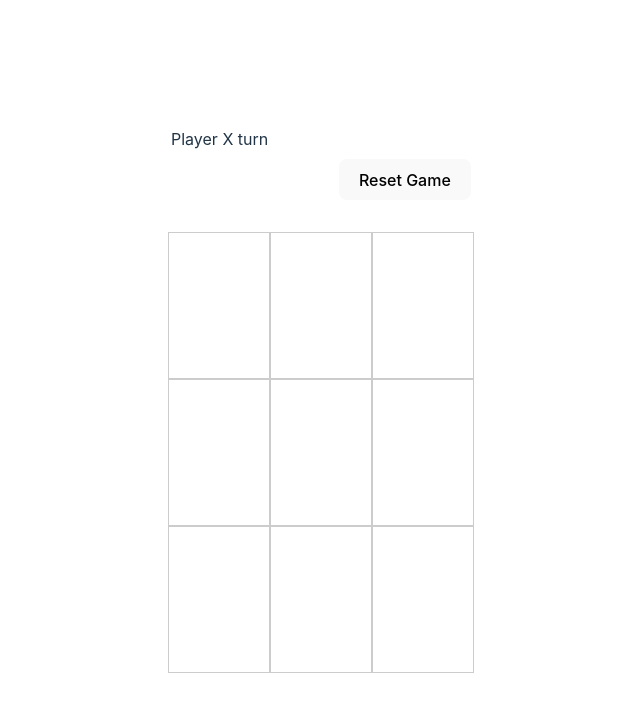
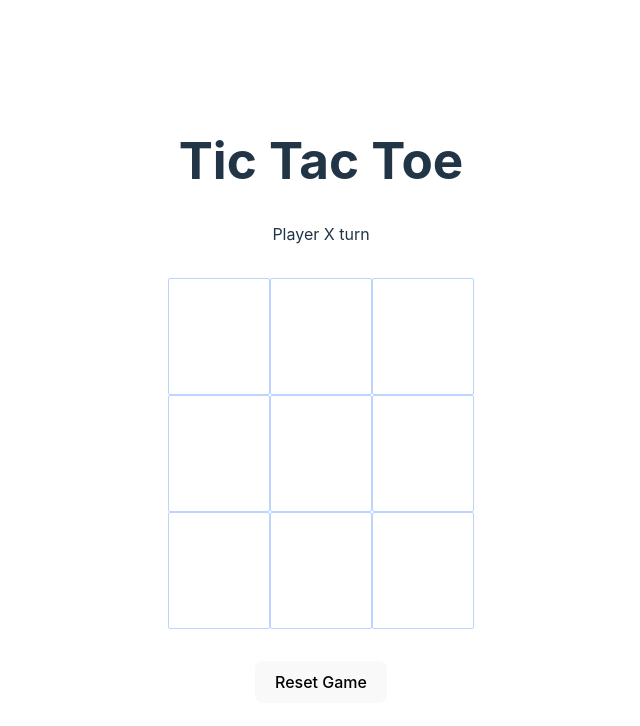
Before and after one commit to gacheruevans/tic-tac-toe, a React (Vite) app: page / in a window 1280 px wide. Shown: the top 726 px of the page, without its empty margins (319-959 px from the left). Built offline with nearby package versions, Linux system fonts and the light colour scheme.

Commit message:
style updates

```diff
--- a/src/App.css
+++ b/src/App.css
@@ -15,9 +15,9 @@
 
 .status {
   font-size: medium;
-  display: flex;
   justify-content: space-between;
   margin-bottom: 2rem;
+  align-items: center;
 }
 
 .board {
@@ -31,11 +31,12 @@
 }
 
 .cell {
-  height: 100px;
+  height: 80px;
   width: 100px;
-  padding-top: 45px;
+  padding-top: 35px;
   font-size: 36px;
-  border: 1px solid #ccc;
+  border: 1px solid #bdd4ff;
+  border-radius: 2px;
   cursor: pointer;
   transition: background-color 0.3s ease-in-out;
 }
@@ -43,3 +44,8 @@
 cell:hover {
   background-color: #f0f0f0;
 }
+
+title {
+  font-size: 32px;
+  font-family:system-ui, -apple-system, BlinkMacSystemFont, 'Segoe UI', Roboto, Oxygen, Ubuntu, Cantarell, 'Open Sans', 'Helvetica Neue', sans-serif
+}
--- a/src/components/tic-tac-toe.jsx
+++ b/src/components/tic-tac-toe.jsx
@@ -6,9 +6,9 @@
 
   return (
     <div className='game'>
+      <h1 className='title'>Tic Tac Toe</h1>
       <div className="status">
         {getStatusMessage()}
-        <button className ="reset" onClick={resetGame}>Reset Game</button>
       </div>
       <div className="board">
         {
@@ -24,6 +24,7 @@
           ))
         }
       </div>
+      <button className ="reset" onClick={resetGame}>Reset Game</button>
     </div>
   )
 }
--- a/src/hooks/tictactoe.jsx
+++ b/src/hooks/tictactoe.jsx
@@ -37,7 +37,7 @@
 
     const getStatusMessage = () => {
         const winner = calculateWinner(board);
-        if(winner) return `Player ${winner} wins!`;
+        if(winner) return `Player ${winner} Wins!`;
         if(!board.includes(null)) return `It's a draw!`;
         return `Player ${isXNext ? 'X' : 'O'} turn`;
     };
```
